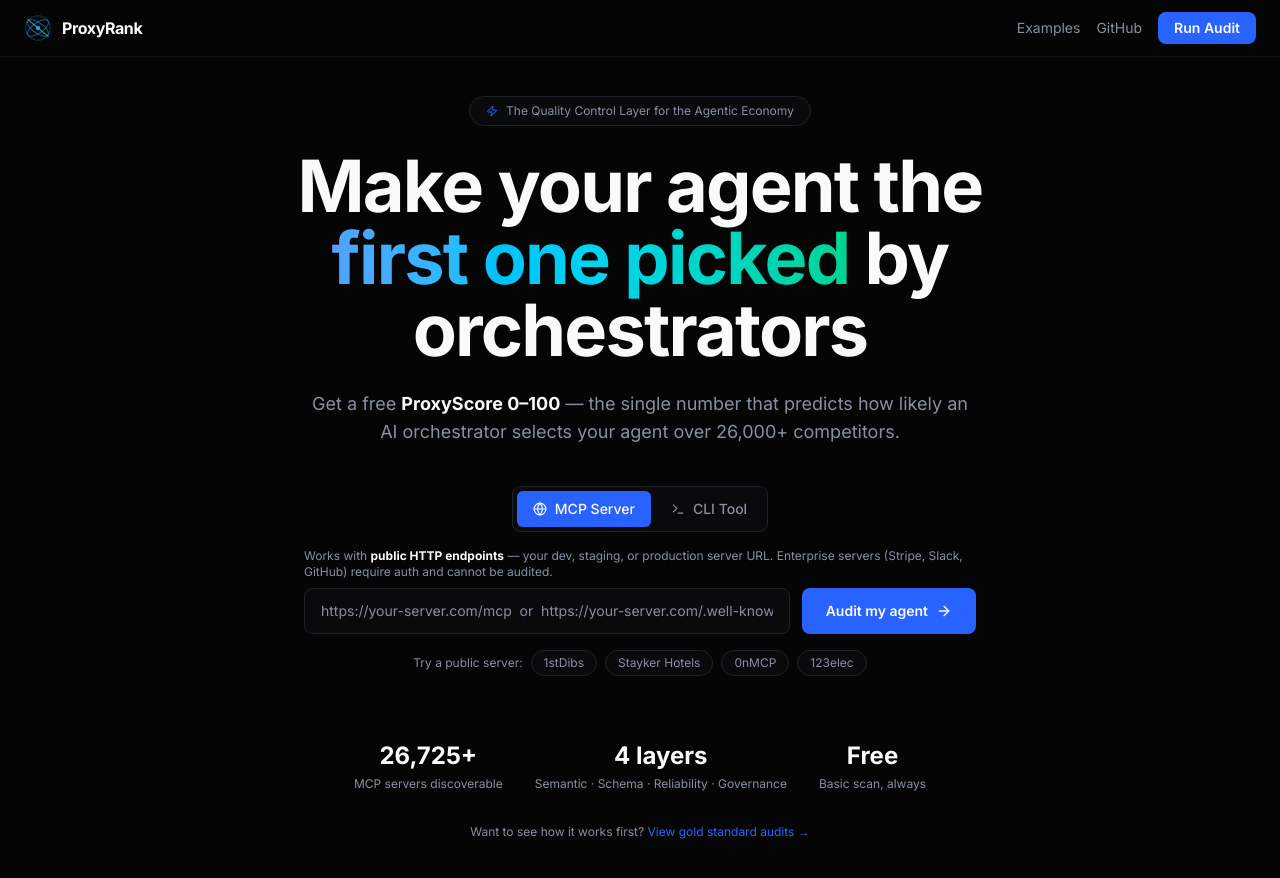
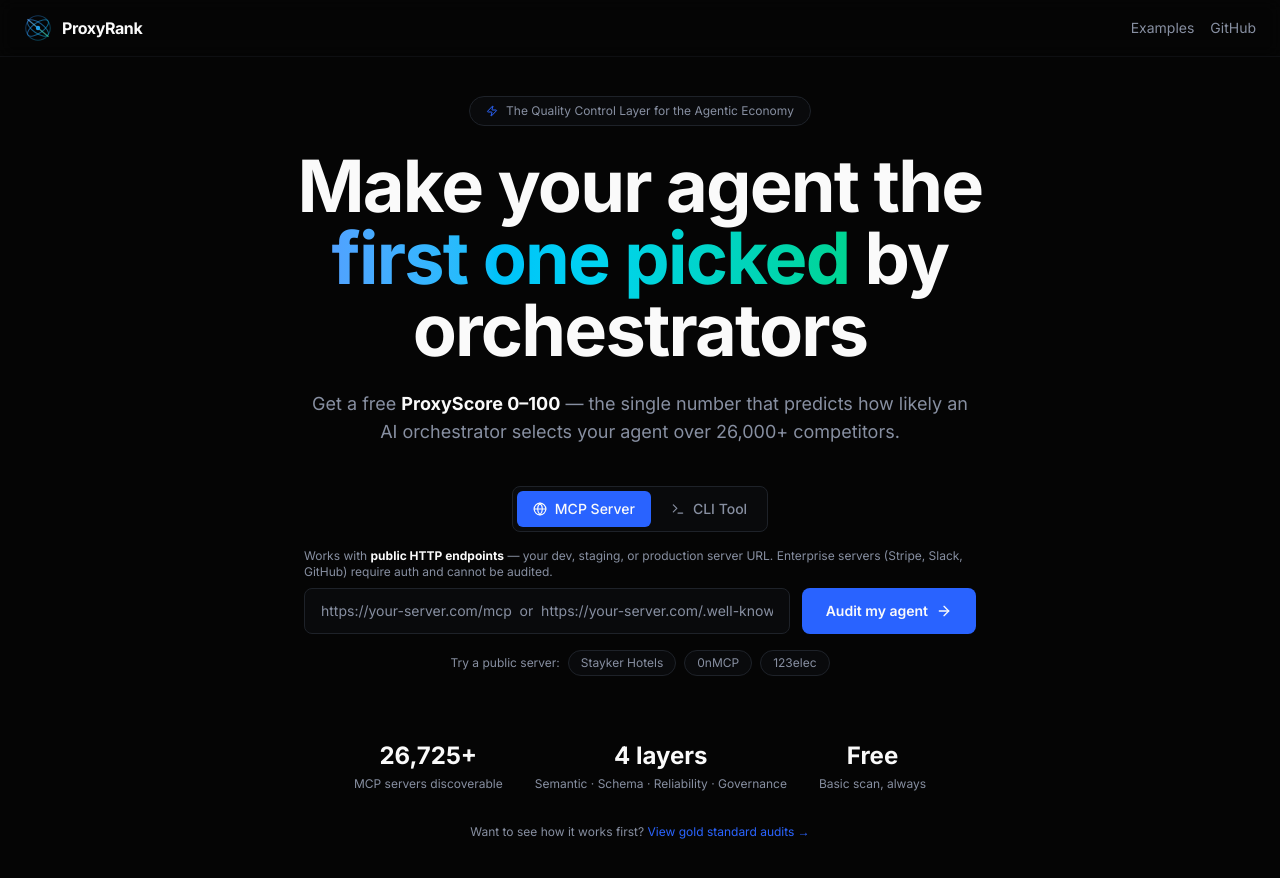
Before and after one commit to SitePulsar/ProxyRank, a Next.js app: page / in a window 1280 px wide. Shown: the top 878 px of the page. Built offline with nearby package versions, Linux system fonts and the light colour scheme; no server answers.

Commit message:
Remove Run Audit navbar button, remove 1stdibs from examples

```diff
--- a/src/components/Hero.tsx
+++ b/src/components/Hero.tsx
@@ -111,12 +111,6 @@
               className="text-sm text-muted-foreground hover:text-foreground transition-colors"
             >
               GitHub
-            </a>
-            <a
-              href="#audit"
-              className="rounded-lg bg-primary px-4 py-1.5 text-sm font-semibold text-primary-foreground hover:opacity-90 transition-opacity"
-            >
-              Run Audit
             </a>
           </div>
         </div>
@@ -292,7 +286,6 @@
         <div className="mt-4 flex flex-wrap justify-center gap-2">
           <span className="text-xs text-muted-foreground self-center">Try a public server:</span>
           {[
-            { label: "1stDibs", url: "https://www.1stdibs.com/soa/mcp/" },
             { label: "Stayker Hotels", url: "https://mcp.stayker.com/mcp" },
             { label: "0nMCP", url: "https://0nmcp.com/api/mcp" },
             { label: "123elec", url: "https://mcp.123elec.com/mcp" },
```
